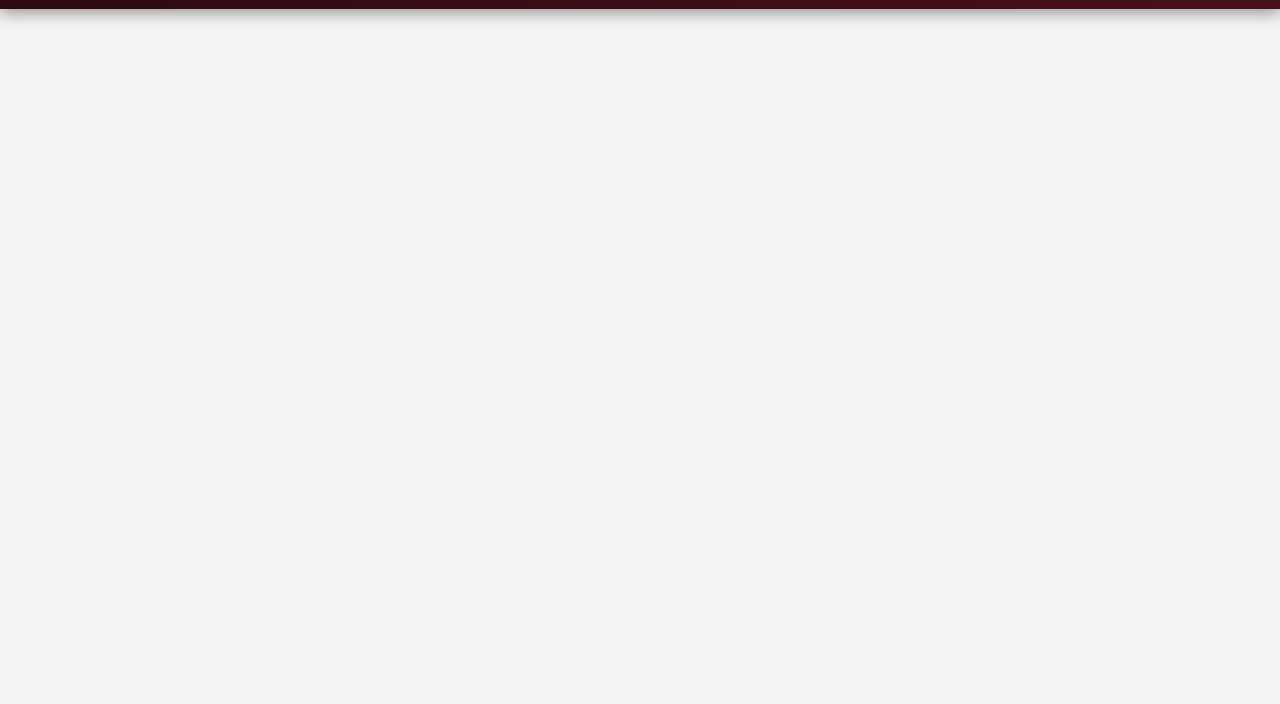
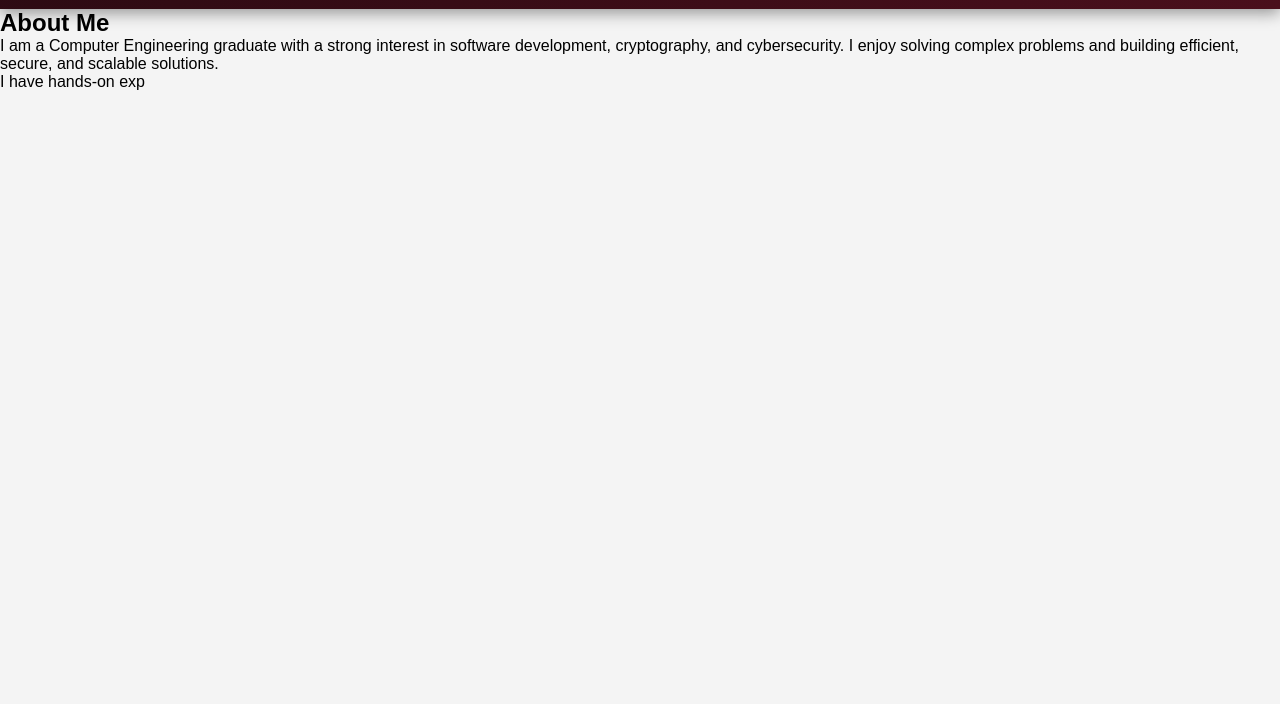
Before and after one commit to nothinghere999/muhammadmusa.github.io, a plain HTML site: page index.html in a window 1280 px wide. Shown: the part 96-800 px from the top of the page. Drawn offline with Linux system fonts and the light colour scheme.

Commit message:
Add About Me section to index.html
Added 'About Me' section with personal information.

```diff
--- a/index.html
+++ b/index.html
@@ -120,5 +120,15 @@
     </div>
   </header>
 
-</body>
+  <!-- ===== About Me Section ===== -->
+  <section class="about-section">
+    <h2>About Me</h2>
+    <div class="underline"></div>
+    <p>
+      I am a Computer Engineering graduate with a strong interest in software development,
+      cryptography, and cybersecurity. I enjoy solving complex problems and building efficient,
+      secure, and scalable solutions.
+    </p>
+    <p>
+      I have hands-on exp
 </html>
```
